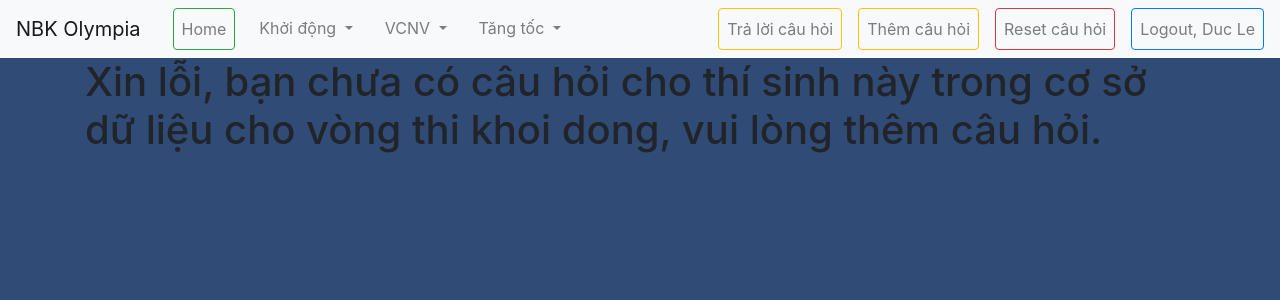
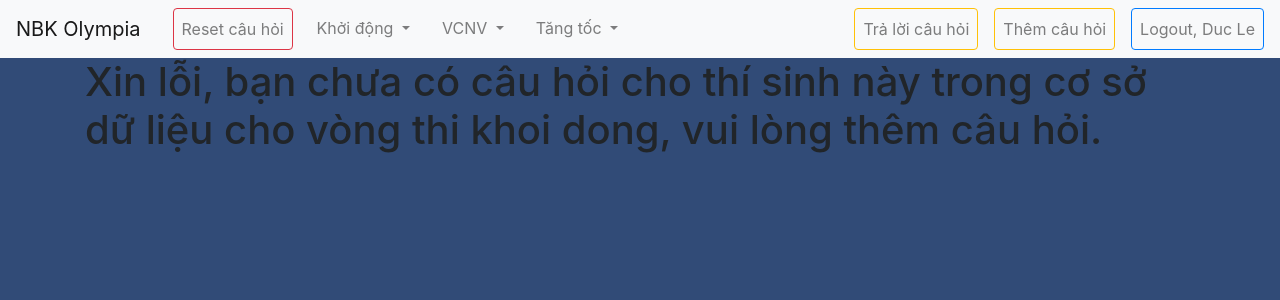
Before and after one commit to dletk/NBKOlympia, a Django app: page /question/khoidong/1 in a window 1280 px wide. Shown: the top 300 px of the page. Run offline with Django 3.2, Linux system fonts and the light colour scheme; a user stored in the database is signed in; data comes from the database, SQL or seed files in the repository; both versions use the stored data as it was after the commit; some libraries are stand-ins or nearby versions.

Commit message:
Fixed the navbar, make khoidong display end after all questions displayed

```diff
--- a/NBKOlympia/tangtoc/urls.py
+++ b/NBKOlympia/tangtoc/urls.py
@@ -12,5 +12,5 @@
     path("question/khoidong/<str:thi_sinh>", views.khoidong, name="khoidong"),
     path("getAnswers/", views.getAnswers, name="getAnswers"),
     path("getCurrentQuestion,", views.get_current_question, name="getCurrentQuestion"),
-    path("reset/", views.reset, name="reset"),
+    path("resetQuestion/", views.resetQuestion, name="resetQuestion"),
 ]
--- a/NBKOlympia/tangtoc/views.py
+++ b/NBKOlympia/tangtoc/views.py
@@ -30,7 +30,7 @@
 
 
 @login_required(login_url="login")
-def reset(request):
+def resetQuestion(request):
     """
     The view to reset the current question to be 0, used to prepare before actual show
     """
@@ -46,7 +46,6 @@
     else:
         return render(request, template_name="tangtoc/home.html",
                       context={"message": "Xin lỗi, bạn không được phép truy cập tính năng này"})
-
 
 
 class NewQuestion(generic.CreateView):
--- a/NBKOlympia/templates/tangtoc/base.html
+++ b/NBKOlympia/templates/tangtoc/base.html
@@ -22,7 +22,7 @@
 
 <body>
     <nav class="navbar navbar-expand-lg navbar-light bg-light">
-        <a class="navbar-brand" href="#">NBK Olympia</a>
+        <a class="navbar-brand" href="{% url 'home' %}">NBK Olympia</a>
 
         <button class="navbar-toggler" type="button" data-toggle="collapse" data-target="#navbarSupportedContent" aria-controls="navbarSupportedContent"
             aria-expanded="false" aria-label="Toggle navigation">
@@ -32,7 +32,7 @@
         <div class="collapse navbar-collapse" id="navbarSupportedContent">
             <ul class="navbar-nav mr-auto">
                 <li class="nav-item">
-                    <a class="nav-link btn btn-outline-success" href="{% url 'home' %}">Home</a>
+                    <a class="nav-link btn btn-outline-danger" href="{% url 'resetQuestion' %}">Reset câu hỏi</a>
                 </li>
                 <li class="nav-item dropdown">
                     <a class="nav-link dropdown-toggle" href="#" id="khoiDongDropdown" role="button" data-toggle="dropdown"
@@ -83,9 +83,6 @@
                     <a class="nav-link btn btn-outline-warning" href="{% url 'newQuestion' %}">Thêm câu hỏi</a>
                 </li>
                 <li class="nav-item">
-                    <a class="nav-link btn btn-outline-danger" href="{% url 'reset' %}">Reset câu hỏi</a>
-                </li>
-                <li class="nav-item">
                     <a class="nav-link btn btn-outline-primary" href="{% url 'logout' %}">Logout, {{user}}</a>
                 </li>
             </ul>
--- a/NBKOlympia/templates/tangtoc/khoidong.html
+++ b/NBKOlympia/templates/tangtoc/khoidong.html
@@ -81,8 +81,12 @@
 
     $("#nextQuestion").click(function(event) {
         let questionContent = questions[currentQuestion];
+        if (currentQuestion >= questions.length) {
+            $("#questionContent").text("Kết thúc phần thi");
+        } else {
+            $("#questionContent").text(questionContent);
+        }
 
-        $("#questionContent").text(questionContent);
         currentQuestion++;
     });
 </script>
```
Also changed, not shown: NBKOlympia/db.sqlite3.
